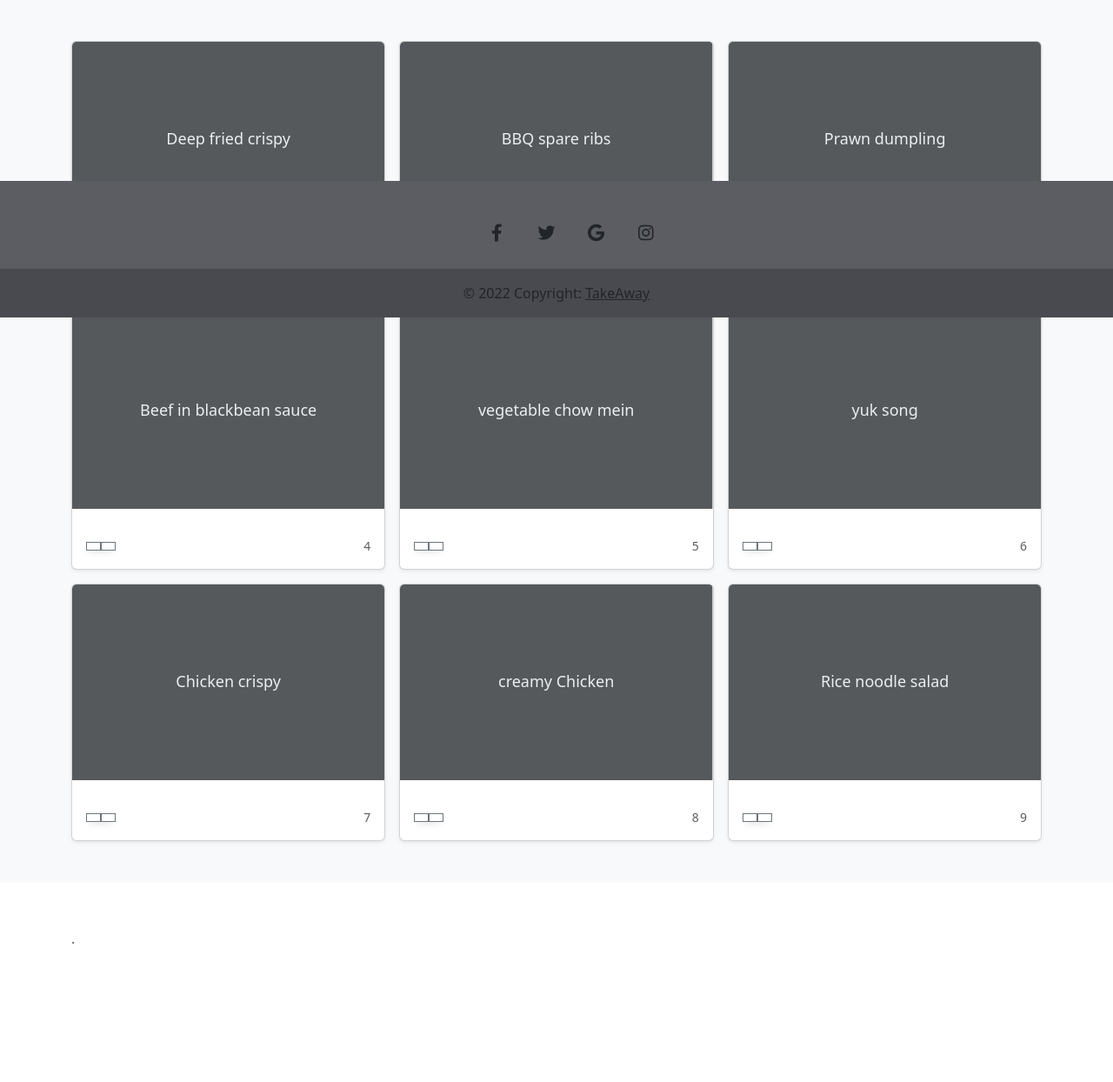
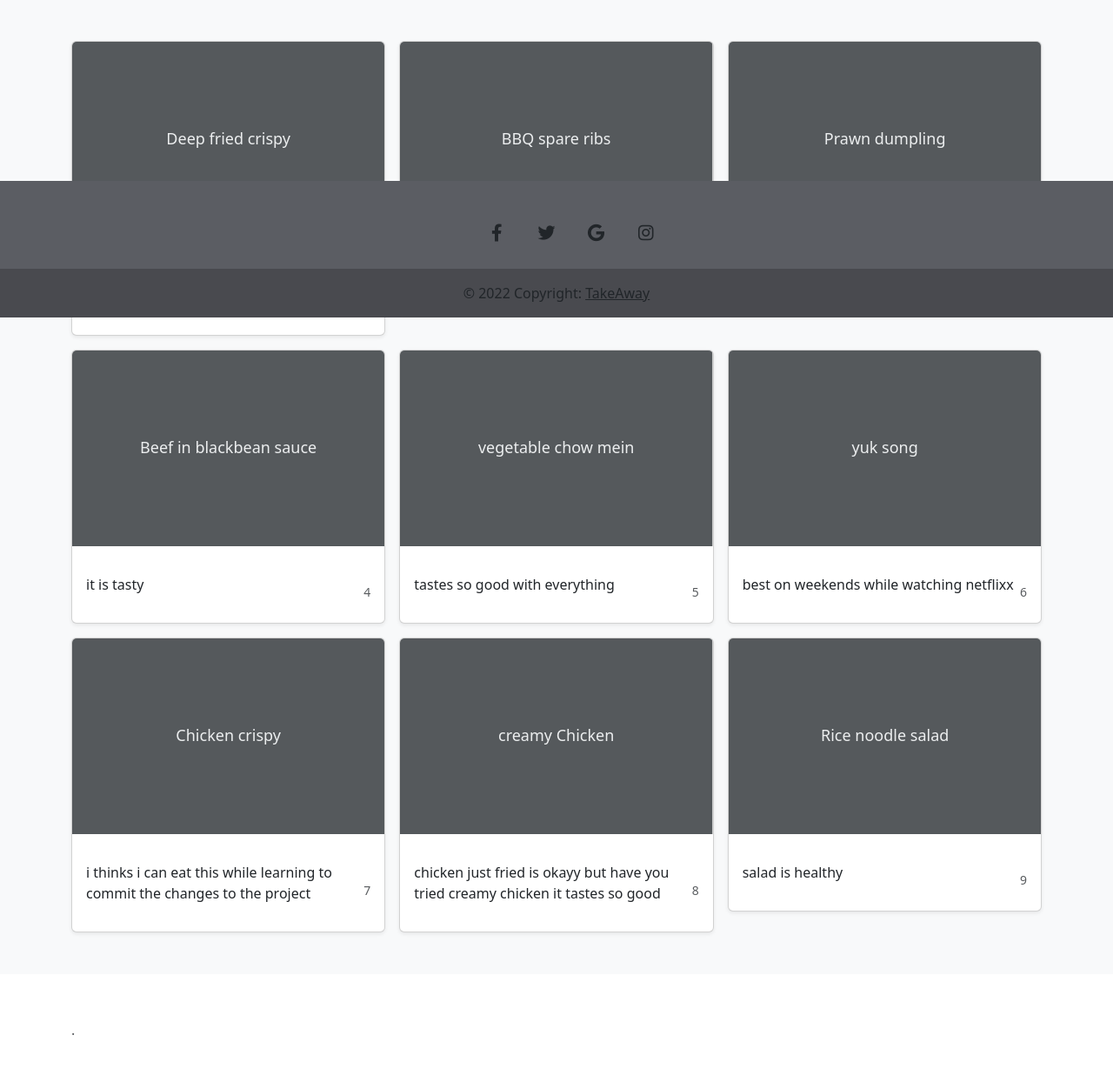
Before and after one commit to elivinus/DBS, a Django app: page /gallery/ in a window 1280 px wide. Shown: the part 435-1679 px from the top of the page at 87% size. Before the commit the page ends 1520 px from the top, so only its background shows below. Run offline with Django 4.2, Linux system fonts and the light colour scheme; some libraries are stand-ins or nearby versions.

Commit message:
gallery_update

```diff
--- a/apc/storefront/shoppingcart/templates/includes/gallery.html
+++ b/apc/storefront/shoppingcart/templates/includes/gallery.html
@@ -141,10 +141,9 @@
             <div class="card-body">
               <p class="card-text"></p>
               <div class="d-flex justify-content-between align-items-center">
-                <div class="btn-group">
-                  <button type="button" class="btn btn-sm btn-outline-secondary"></button>
-                  <button type="button" class="btn btn-sm btn-outline-secondary"></button>
-                </div>
+
+                  <p>Deep fried chicken made by marinating chicken annd deep frying it in oil</p>
+
                 <small class="text-muted">1 </small>
               </div>
             </div>
@@ -157,10 +156,7 @@
             <div class="card-body">
               <p class="card-text"></p>
               <div class="d-flex justify-content-between align-items-center">
-                <div class="btn-group">
-                  <button type="button" class="btn btn-sm btn-outline-secondary"></button>
-                  <button type="button" class="btn btn-sm btn-outline-secondary"></button>
-                </div>
+                <p>BBQ spare ribs is so good with beer</p>
                 <small class="text-muted"> 2</small>
               </div>
             </div>
@@ -173,10 +169,7 @@
             <div class="card-body">
               <p class="card-text"></p>
               <div class="d-flex justify-content-between align-items-center">
-                <div class="btn-group">
-                  <button type="button" class="btn btn-sm btn-outline-secondary"></button>
-                  <button type="button" class="btn btn-sm btn-outline-secondary"></button>
-                </div>
+                <p>Praws dumping is tasty</p>
                 <small class="text-muted">3 </small>
               </div>
             </div>
@@ -190,10 +183,7 @@
             <div class="card-body">
               <p class="card-text"></p>
               <div class="d-flex justify-content-between align-items-center">
-                <div class="btn-group">
-                  <button type="button" class="btn btn-sm btn-outline-secondary"></button>
-                  <button type="button" class="btn btn-sm btn-outline-secondary"></button>
-                </div>
+                <p>it is tasty</p>
                 <small class="text-muted">4</small>
               </div>
             </div>
@@ -206,10 +196,7 @@
             <div class="card-body">
               <p class="card-text"></p>
               <div class="d-flex justify-content-between align-items-center">
-                <div class="btn-group">
-                  <button type="button" class="btn btn-sm btn-outline-secondary"></button>
-                  <button type="button" class="btn btn-sm btn-outline-secondary"></button>
-                </div>
+                <p>tastes so good with everything</p>
                 <small class="text-muted">5 </small>
               </div>
             </div>
@@ -222,10 +209,7 @@
             <div class="card-body">
               <p class="card-text"></p>
               <div class="d-flex justify-content-between align-items-center">
-                <div class="btn-group">
-                  <button type="button" class="btn btn-sm btn-outline-secondary"></button>
-                  <button type="button" class="btn btn-sm btn-outline-secondary"></button>
-                </div>
+                <p>best on weekends while watching netflixx</p>
                 <small class="text-muted">6</small>
               </div>
             </div>
@@ -239,10 +223,7 @@
             <div class="card-body">
               <p class="card-text"></p>
               <div class="d-flex justify-content-between align-items-center">
-                <div class="btn-group">
-                  <button type="button" class="btn btn-sm btn-outline-secondary"></button>
-                  <button type="button" class="btn btn-sm btn-outline-secondary"></button>
-                </div>
+                <p>i thinks i can eat this while learning to commit the changes to the project</p>
                 <small class="text-muted">7</small>
               </div>
             </div>
@@ -255,10 +236,7 @@
             <div class="card-body">
               <p class="card-text"></p>
               <div class="d-flex justify-content-between align-items-center">
-                <div class="btn-group">
-                  <button type="button" class="btn btn-sm btn-outline-secondary"></button>
-                  <button type="button" class="btn btn-sm btn-outline-secondary"></button>
-                </div>
+                <p>chicken just fried is okayy but have you tried creamy chicken it tastes so good</p>
                 <small class="text-muted">8 </small>
               </div>
             </div>
@@ -271,10 +249,7 @@
             <div class="card-body">
               <p class="card-text"></p>
               <div class="d-flex justify-content-between align-items-center">
-                <div class="btn-group">
-                  <button type="button" class="btn btn-sm btn-outline-secondary"></button>
-                  <button type="button" class="btn btn-sm btn-outline-secondary"></button>
-                </div>
+                <p>salad is healthy</p>
                 <small class="text-muted">9 </small>
               </div>
             </div>
```
